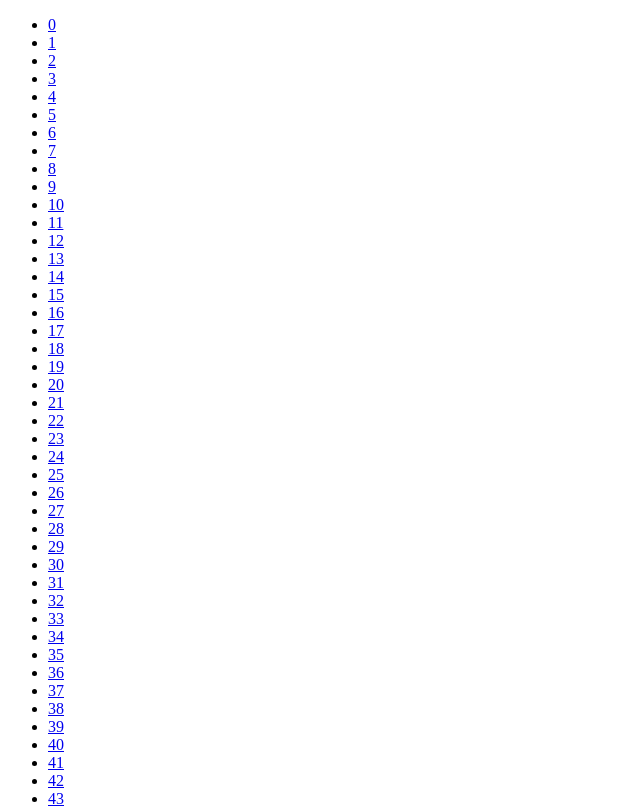
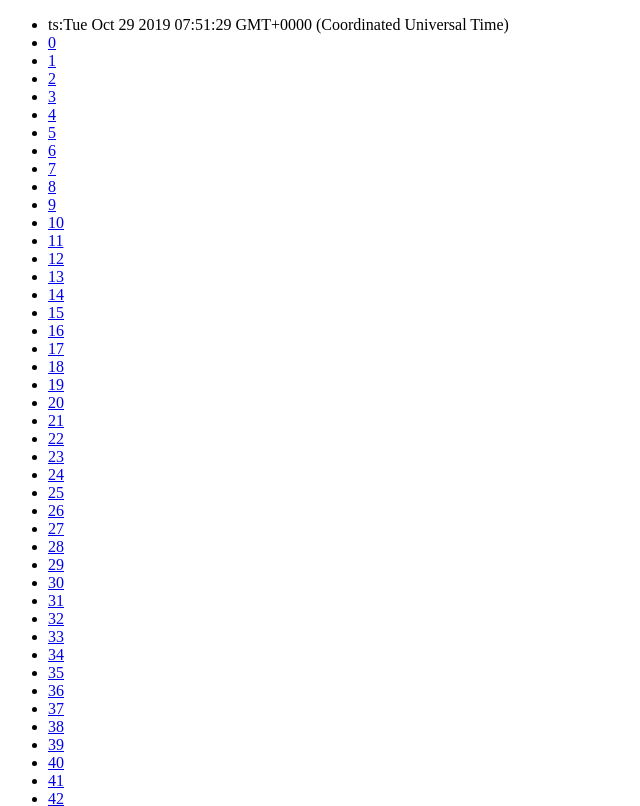
Before and after one commit to junhuif/nextjs-scroll-restoration-issue, a Next.js app: page / in a window 1280 px wide. Shown: the top 806 px of the page, without its empty margins (0-640 px from the left). Built offline with nearby package versions, Linux system fonts and the light colour scheme.

Commit message:
Debugging Safari 13.0.3 calls getIntialProps in broswer when history.back

```diff
--- a/pages/index.js
+++ b/pages/index.js
@@ -3,10 +3,14 @@ import { Component } from "react";
 
 export default class extends Component {
   static async getInitialProps() {
+    if (typeof window !== "undefined") {
+      alert("called getInitialProps in browser!");
+    }
+
     return new Promise(resolve => {
       setTimeout(() => {
-        resolve({});
-      }, 2000);
+        resolve({ ts: Date() });
+      }, 300);
     });
   }
   render() {
@@ -14,13 +18,16 @@ export default class extends Component {
     for (let i = 0; i < 1000; i++) {
       links.push(
         <li key={i}>
-          <Link href="/next-page">
-            <a>{i}</a>
-          </Link>
+          <a href="/next-page">{i}</a>
         </li>
       );
     }
 
-    return <ul>{links}</ul>;
+    return (
+      <ul>
+        <li>ts:{this.props.ts}</li>
+        {links}
+      </ul>
+    );
   }
 }
```
